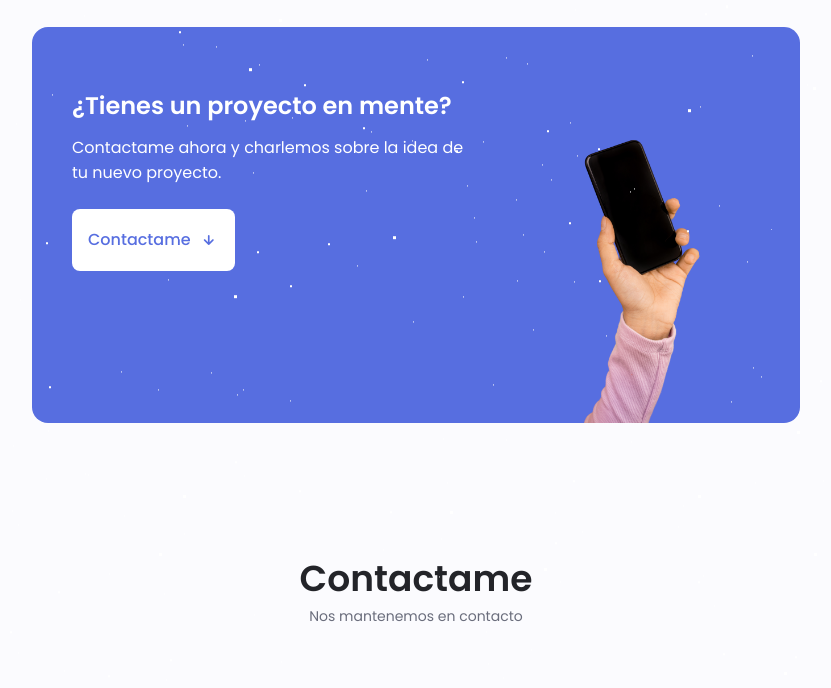
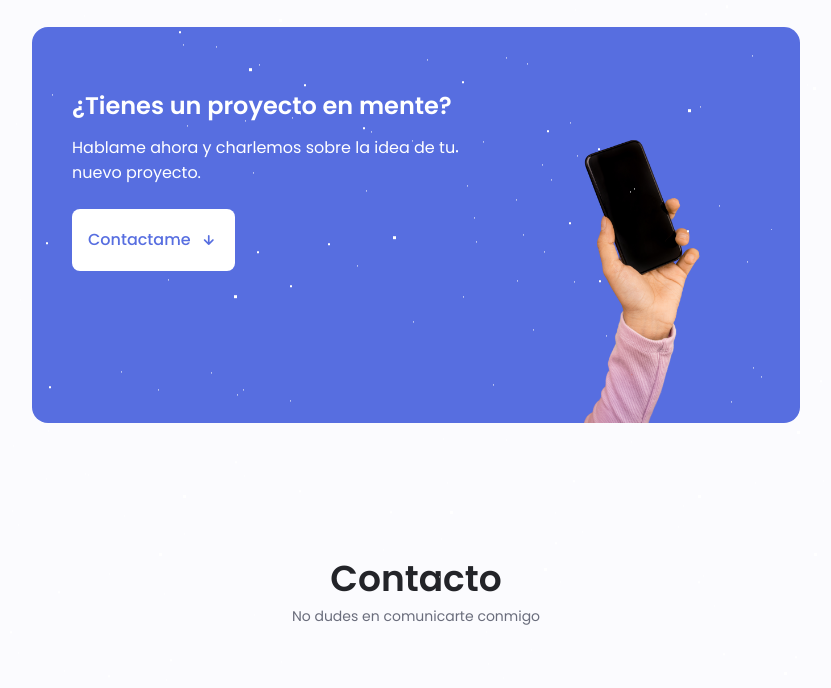
Before and after one commit to joakodlc/Responsive-Portfolio, a plain HTML site: page index.html in a window 1280 px wide. Shown: the part 3260-3948 px from the top of the page, without its empty margins (224-1055 px from the left). Drawn offline with nearby package versions, Linux system fonts and the light colour scheme.

Commit message:
Update index.html

```diff
--- a/index.html
+++ b/index.html
@@ -448,13 +448,13 @@
             </div>
         </section>
 
-        <!--========================== PROYECTOS EN MENTE ============================-->
+         <!--========================== PROYECTOS EN MENTE ============================-->
         <section class="proyecto section">
             <div class="proyecto__bg">
                 <div class="proyecto__container container grid">
                     <div class="proyecto__data">
                         <h2 class="proyecto__title">¿Tienes un proyecto en mente?</h2>
-                        <p class="proyecto__description">Contactame ahora y charlemos sobre la idea de tu nuevo proyecto.</p>
+                        <p class="proyecto__description">Hablame ahora y charlemos sobre la idea de tu nuevo proyecto.</p>
                         <a href="#contact" class="button button--flex button--white">
                             Contactame
                             <i class="uil uil-arrow-down proyecto__icon button__icon"></i>
@@ -480,8 +480,8 @@
 
         <!--========================== CONTACTO ============================-->
         <section class="contact section" id="contact">
-            <h2 class="section__title">Contactame</h2>
-            <span class="section__subtitle">Nos mantenemos en contacto</span>
+            <h2 class="section__title">Contacto</h2>
+            <span class="section__subtitle">No dudes en comunicarte conmigo</span>
 
             <div class="contact__container container grid">
                 <div>
```
